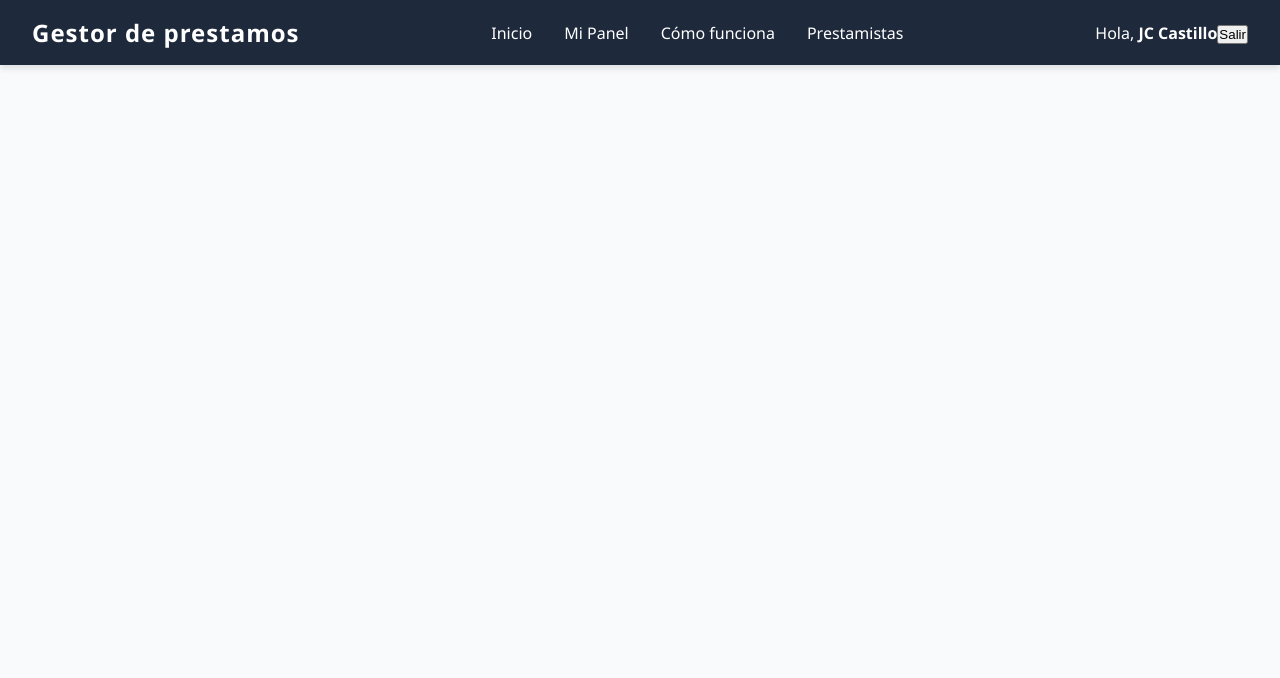
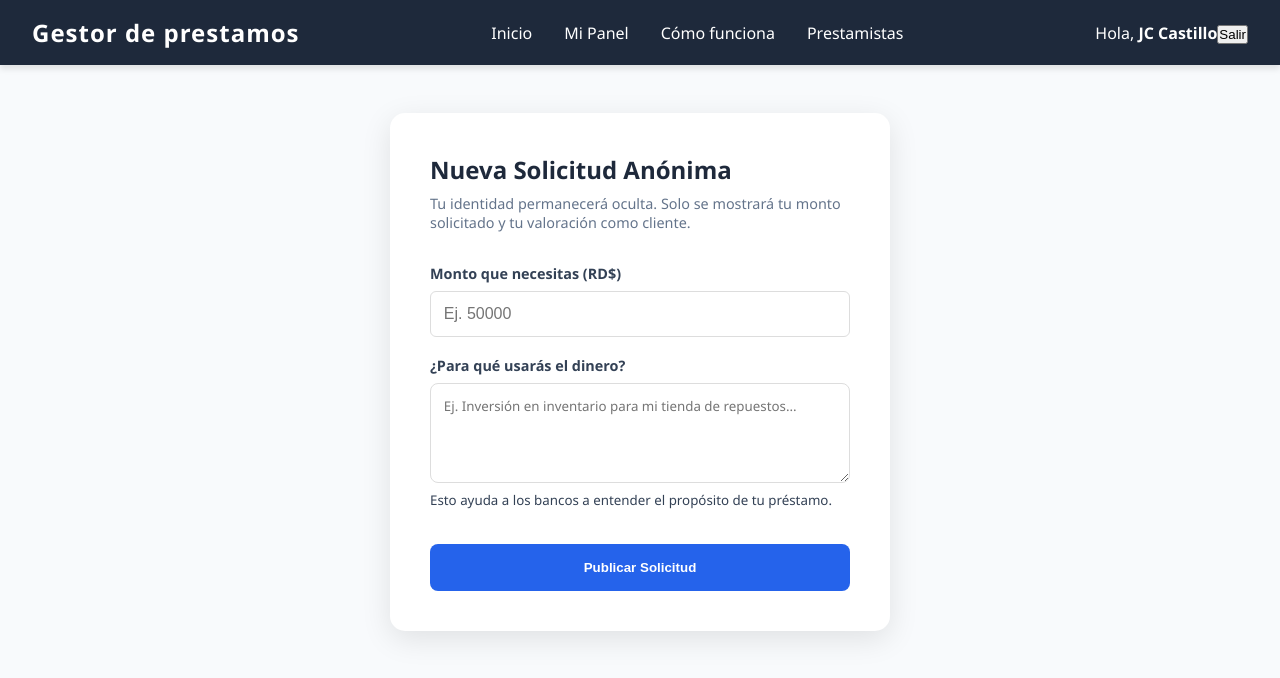
Before and after one commit to HelloAngel0202/Prototipo-de-sistema-digital, a React (Vite) app in the folder React/: page /new-request in a window 1280 px wide. Shown: the top 678 px of the page. Built offline with nearby package versions, Linux system fonts and the light colour scheme.

Commit message:
Added loan request funcionality

```diff
--- a/React/src/App.jsx
+++ b/React/src/App.jsx
@@ -5,6 +5,7 @@ import Home from './components/Home/Home';
 import Register from './components/Auth/Register';
 import Login from './components/Auth/Login';
 import ClientDashboard from './components/Dashboard/ClientDashboard';
+import LoanRequestForm from './components/LoanRequest/LoanRequestForm';
 
 function App() {
 
@@ -20,7 +21,11 @@ function App() {
         <Route path='/login' element={user ? <Navigate to="/dashboard" /> : <Login setUser={setUser} />} />
         <Route path='/register' element={user ? <Navigate to="/dashboard" /> : <Register setUser={setUser} />} />
 
-        <Route  path='/dashboard' element={
+        <Route path="/new-request" element={
+          user ? <LoanRequestForm user={user} /> : <Navigate to="/login" />
+        } />
+
+        <Route path='/dashboard' element={
           user ? (<ClientDashboard user={user} />) : (
             <Navigate to="/login" />
           )
--- a/React/src/components/Dashboard/ClientDashboard.jsx
+++ b/React/src/components/Dashboard/ClientDashboard.jsx
@@ -1,4 +1,5 @@
 import './ClientDashboard.css';
+import { Link } from 'react-router-dom';
 
 function ClientDashboard({ user }) {
 
@@ -49,7 +50,7 @@ function ClientDashboard({ user }) {
         <div className="action-card primary">
           <h2>¿Necesitas financiamiento?</h2>
           <p>Crea una nueva solicitud anónima y recibe ofertas de bancos verificados.</p>
-          <button className="btn-action">Nueva Solicitud Anónima</button>
+          <Link to="/new-request" className='btn-action'>Nueva Solicitud Anónima</Link>
         </div>
       </section>
 
--- /dev/null
+++ b/React/src/components/LoanRequest/LoanRequestForm.css
@@ -0,0 +1,50 @@
+.request-container {
+  display: flex;
+  justify-content: center;
+  padding: 3rem 1rem;
+}
+
+.request-card {
+  background: var(--color-surface);
+  padding: 2.5rem;
+  border-radius: 15px;
+  box-shadow: 0 8px 30px rgba(0,0,0,0.1);
+  width: 100%;
+  max-width: 500px;
+}
+
+.request-card h2 {
+  color: var(--color-secondary);
+  margin-bottom: 0.5rem;
+}
+
+.request-desc {
+  color: var(--color-text-muted);
+  font-size: 0.9rem;
+  margin-bottom: 2rem;
+}
+
+.request-card textarea {
+  padding: 0.8rem;
+  border: 1px solid #ddd;
+  border-radius: 8px;
+  font-family: inherit;
+  min-height: 100px;
+  resize: vertical;
+}
+
+.btn-submit-request {
+  width: 100%;
+  background-color: var(--color-primary);
+  color: white;
+  padding: 1rem;
+  border: none;
+  border-radius: 8px;
+  font-weight: bold;
+  cursor: pointer;
+  margin-top: 1rem;
+}
+
+.btn-submit-request:hover {
+  background-color: var(--color-primary-hover);
+}
--- /dev/null
+++ b/React/src/components/LoanRequest/LoanRequestForm.jsx
@@ -0,0 +1,60 @@
+import { useState } from 'react';
+import { useNavigate } from 'react-router-dom';
+import './LoanRequestForm.css';
+
+function LoanRequestForm({ user }) {
+  const navigate = useNavigate();
+  const [amount, setAmount] = useState('');
+  const [reason, setReason] = useState('');
+
+  const handleSubmit = (e) => {
+    e.preventDefault();
+    const requestData = {
+      userId: user.id,
+      monto: amount,
+      motivo: reason,
+      status: 'pendiente',
+      fecha: new Date().toLocaleDateString()
+    };
+    console.log("Solicitud anónima lanzada a los bancos:", requestData);
+    alert("¡Solicitud publicada! Ahora espera a que los bancos te envíen sus propuestas.");
+    navigate('/dashboard', {replace: true});
+  };
+
+  return (
+    <div className="request-container">
+      <form className="request-card" onSubmit={handleSubmit}>
+        <h2>Nueva Solicitud Anónima</h2>
+        <p className="request-desc">
+          Tu identidad permanecerá oculta. Solo se mostrará tu monto solicitado y tu valoración como cliente.
+        </p>
+
+        <div className="input-group">
+          <label>Monto que necesitas (RD$)</label>
+          <input
+            type="number"
+            placeholder="Ej. 50000"
+            value={amount}
+            onChange={(e) => setAmount(e.target.value)}
+            required
+          />
+        </div>
+
+        <div className="input-group">
+          <label>¿Para qué usarás el dinero?</label>
+          <textarea
+            placeholder="Ej. Inversión en inventario para mi tienda de repuestos..."
+            value={reason}
+            onChange={(e) => setReason(e.target.value)}
+            required
+          />
+          <small>Esto ayuda a los bancos a entender el propósito de tu préstamo.</small>
+        </div>
+
+        <button type="submit" className="btn-submit-request">Publicar Solicitud</button>
+      </form>
+    </div>
+  );
+}
+
+export default LoanRequestForm;
```
